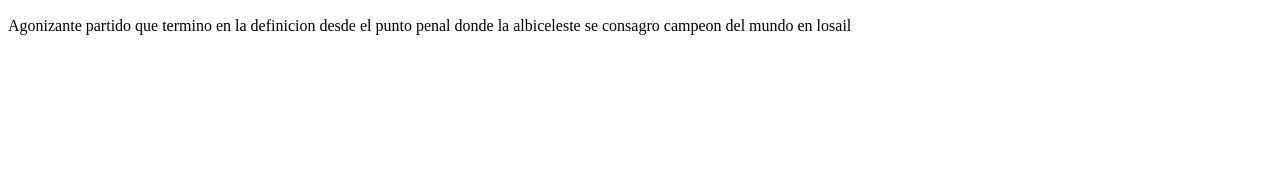
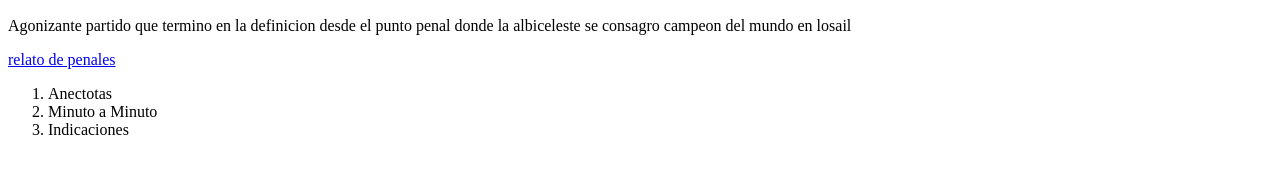
Before and after one commit to Emacreator/Proyecto-1, a plain HTML site: page Proyecto 1/Untitled-2.html in a window 1280 px wide. Shown: the part 575-748 px from the top of the page. Drawn offline with Linux system fonts and the light colour scheme.

Commit message:
agrege unas listas

```diff
--- a/Proyecto 1/Untitled-2.html
+++ b/Proyecto 1/Untitled-2.html
@@ -33,5 +33,14 @@
       Agonizante partido que termino en la definicion desde el punto penal donde
       la albiceleste se consagro campeon del mundo en losail
     </p>
+    <a
+      href="https://www.ole.com.ar/seleccion/emotivos-relatos-seleccion-argentina-final-mundial-de-qatar-2022_0_3RKsEb68ua.html"
+      >relato de penales</a
+    >
+    <ol>
+      <li>Anectotas</li>
+      <li>Minuto a Minuto</li>
+      <li>Indicaciones</li>
+    </ol>
   </body>
 </html>
```
